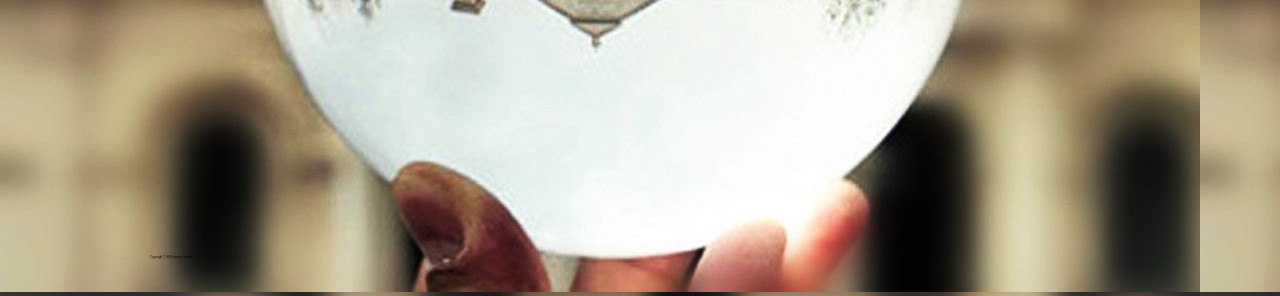
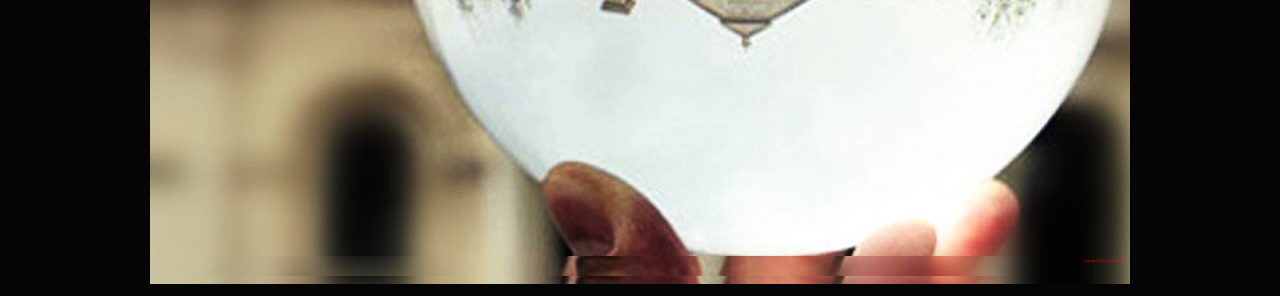
Before and after one commit to welljer/Psychic-Game, a plain HTML site: page index.html in a window 1280 px wide. Shown: the part 504-800 px from the top of the page. Drawn offline with Linux system fonts and the light colour scheme.

Commit message:
seventh push

```diff
--- a/assets/css/style.css
+++ b/assets/css/style.css
@@ -1,7 +1,6 @@
 body{
     margin: auto;
-    background-color: aquamarine;
-    background-image: url("../images/Ball\ 2.jpeg");
+    background-color: rgb(5, 5, 5);
     width:980px;
 }
 .container{
@@ -11,8 +10,16 @@ body{
     text-align: center;
     padding: 275px;
     padding-left: 412px;
+    background-image: url("../images/Ball\ 2.jpeg");
+    background-image: no-repeat;
+    margin:auto;
 }
 
 footer{
     font-size:3px;
+    color: #ff0000;
+    padding:4px;
+    text-align: right;
+    background-image: url("../images/Ball2footer.jpg");
+    height: 20px;
 }
```
Also changed, not shown: assets/images/Ball2footer.jpg (added), assets/images/ball.jpg.
